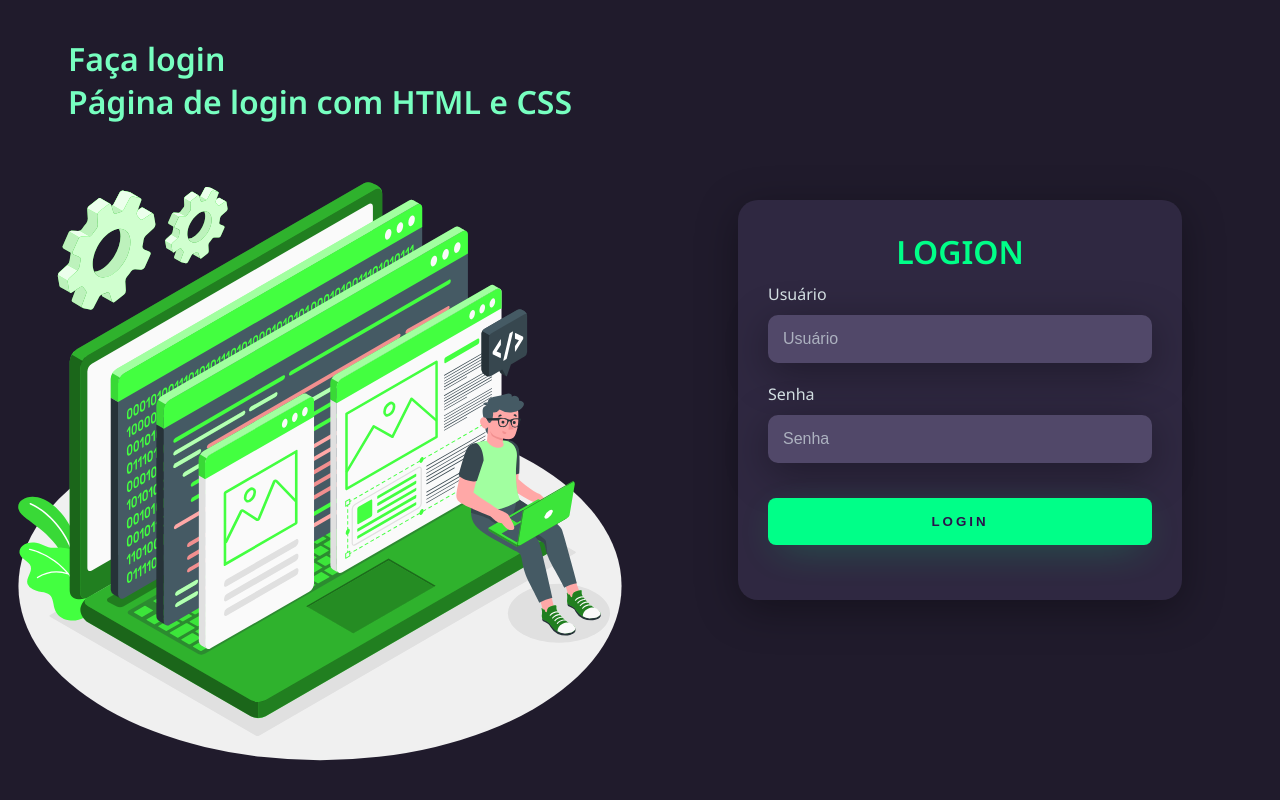
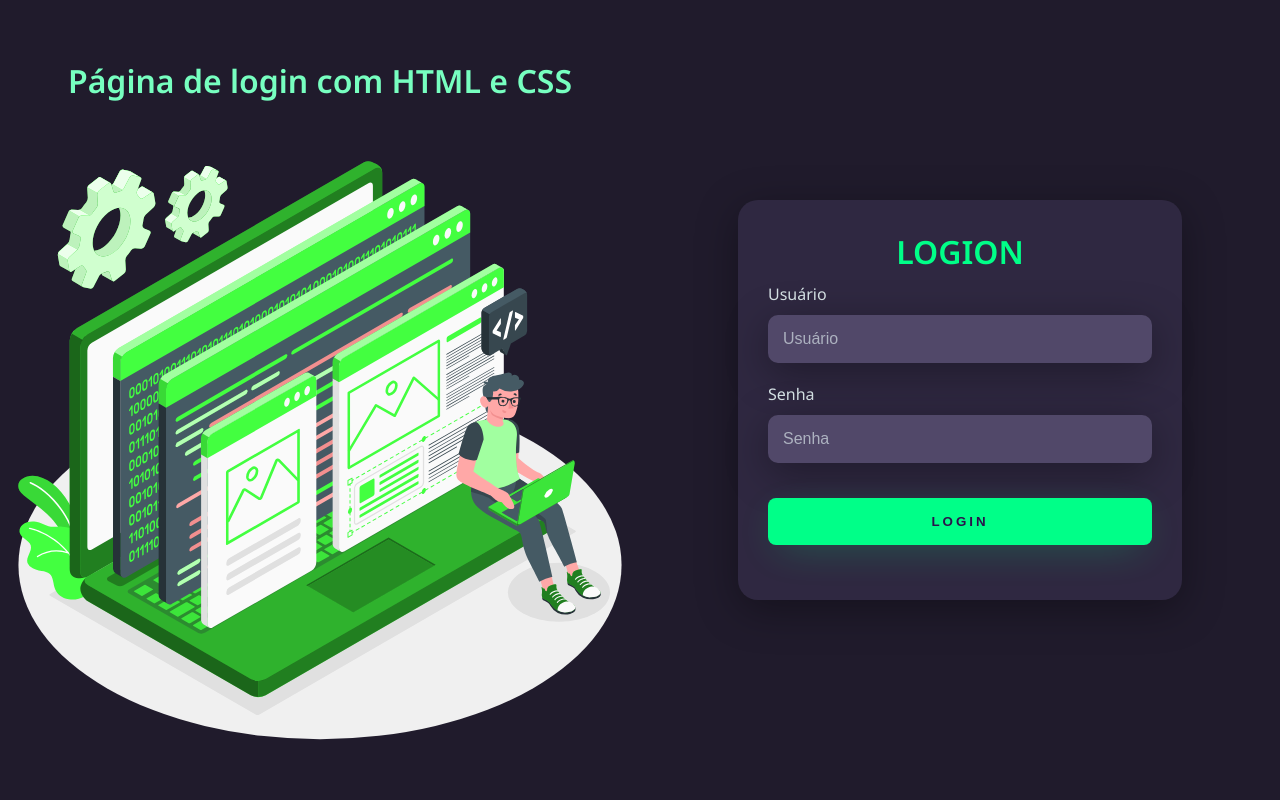
Before and after one commit to Roney-Bernardes-Dev/Roney-Bernardes-Dev, a plain HTML site: page Estudando HTML/sistema_login/index.html in a window 1280 px wide. Drawn offline with Linux system fonts and the light colour scheme.

Commit message:
Update index.html

```diff
--- a/Estudando HTML/sistema_login/index.html
+++ b/Estudando HTML/sistema_login/index.html
@@ -10,7 +10,7 @@
 <body>
     <div class="main-login">
         <div class="left-login">
-            <h1>Faça login <br> Página de login com HTML e CSS</h1>
+            <h1>Página de login com HTML e CSS</h1>
             <img src="img/logodev.svg" alt="LogoTipo">
         </div>
         <div class="right-login">
```
